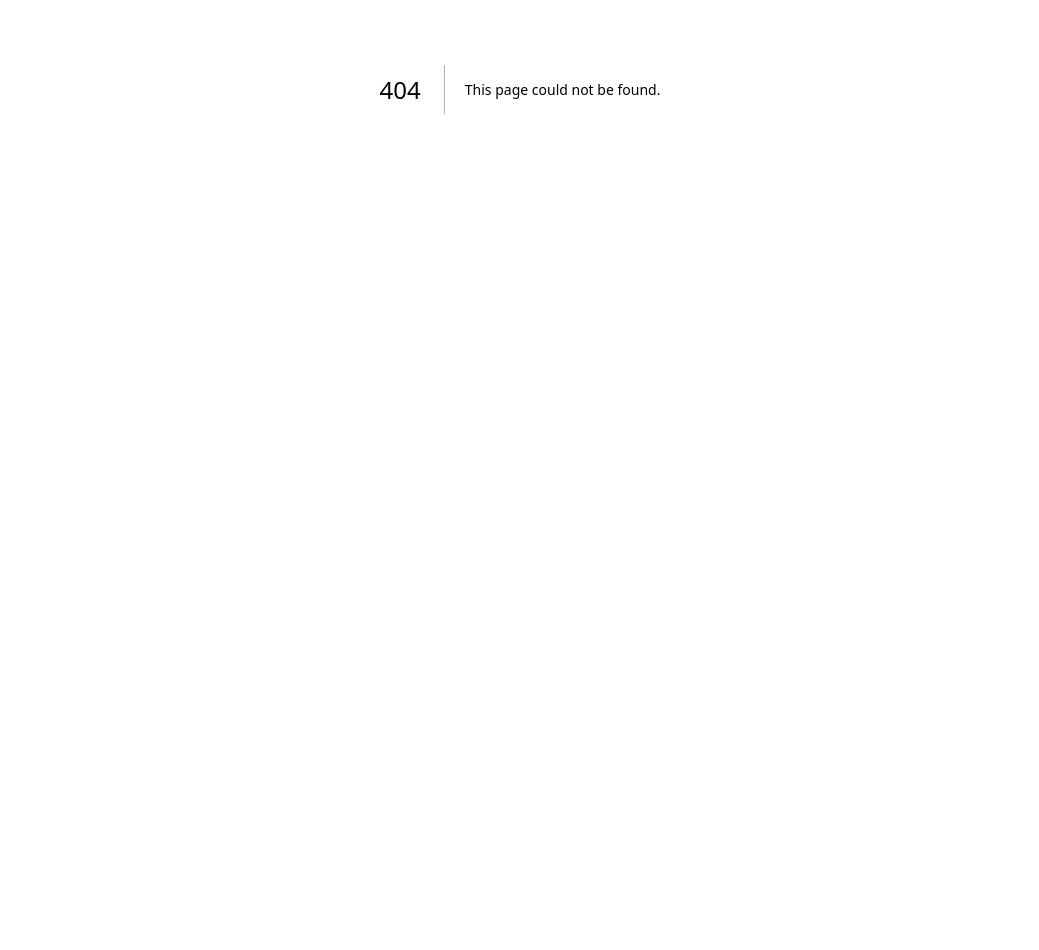
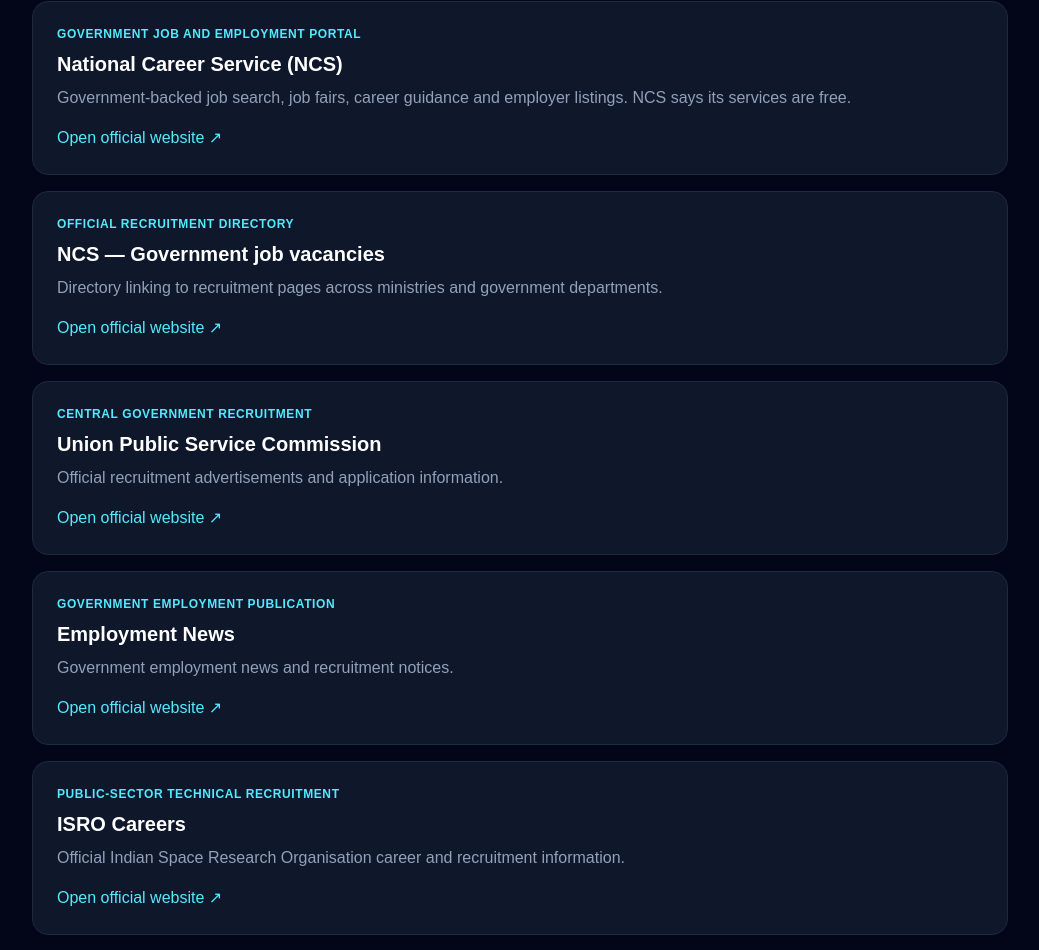
Before and after one commit to praveenchand-2005/ai-resume-analyser-and-job-matcher, a Next.js app in the folder jobbridge-platform/: page /sources in a window 1280 px wide. Before the commit this address had no page. Shown: the part 311-1261 px from the top of the page, without its empty margins (120-1159 px from the left). Before the commit the page ends 800 px from the top, so only its background shows below. Built offline with nearby package versions, Linux system fonts and the light colour scheme.

Commit message:
feat(jobbridge): add official India job source directory

```diff
--- /dev/null
+++ b/jobbridge-platform/app/sources/page.tsx
@@ -0,0 +1,13 @@
+import Link from "next/link";
+
+const sources=[
+ {name:"National Career Service (NCS)",type:"Government job and employment portal",url:"https://www.ncs.gov.in/",detail:"Government-backed job search, job fairs, career guidance and employer listings. NCS says its services are free."},
+ {name:"NCS — Government job vacancies",type:"Official recruitment directory",url:"https://www.ncs.gov.in/pages/govt-job-vacancies.aspx",detail:"Directory linking to recruitment pages across ministries and government departments."},
+ {name:"Union Public Service Commission",type:"Central government recruitment",url:"https://upsc.gov.in/recruitment/recruitment-advertisement",detail:"Official recruitment advertisements and application information."},
+ {name:"Employment News",type:"Government employment publication",url:"https://employmentnews.gov.in/NewEmp/Home.aspx",detail:"Government employment news and recruitment notices."},
+ {name:"ISRO Careers",type:"Public-sector technical recruitment",url:"https://www.isro.gov.in/Careers.html",detail:"Official Indian Space Research Organisation career and recruitment information."},
+ {name:"Staff Selection Commission",type:"Central government examinations",url:"https://ssc.gov.in/",detail:"Official notices, examination calendars and application portal."}
+];
+
+export const metadata={title:"Official Job Sources | JobBridge India",description:"A directory of official Indian government recruitment and employment portals."};
+export default function SourcesPage(){return <main className="min-h-screen bg-slate-950 text-white"><div className="mx-auto max-w-5xl px-6 py-12"><Link href="/" className="text-cyan-300">← JobBridge India</Link><p className="mt-10 text-sm font-bold uppercase tracking-[.2em] text-cyan-300">Source directory</p><h1 className="mt-2 text-4xl font-black">Go straight to trusted recruitment sources.</h1><p className="mt-4 max-w-2xl leading-7 text-slate-400">Use these official destinations to verify recruitment notices, eligibility, deadlines and application links. JobBridge India is an independent discovery service and is not affiliated with these organisations.</p><div className="mt-8 space-y-4">{sources.map((source)=><article key={source.url} className="rounded-2xl border border-slate-800 bg-slate-900 p-6"><p className="text-xs font-bold uppercase tracking-wider text-cyan-300">{source.type}</p><h2 className="mt-2 text-xl font-bold">{source.name}</h2><p className="mt-2 leading-6 text-slate-400">{source.detail}</p><a href={source.url} target="_blank" rel="noopener noreferrer" className="mt-4 inline-block font-semibold text-cyan-300 underline">Open official website ↗</a></article>)}</div><p className="mt-8 rounded-xl border border-amber-800/50 bg-amber-950/20 p-4 text-sm leading-6 text-amber-100">Fraud warning: Never pay an individual or unofficial agent to secure a job, interview or government recruitment application. Check fees only in the official notification.</p></div></main>}
```
